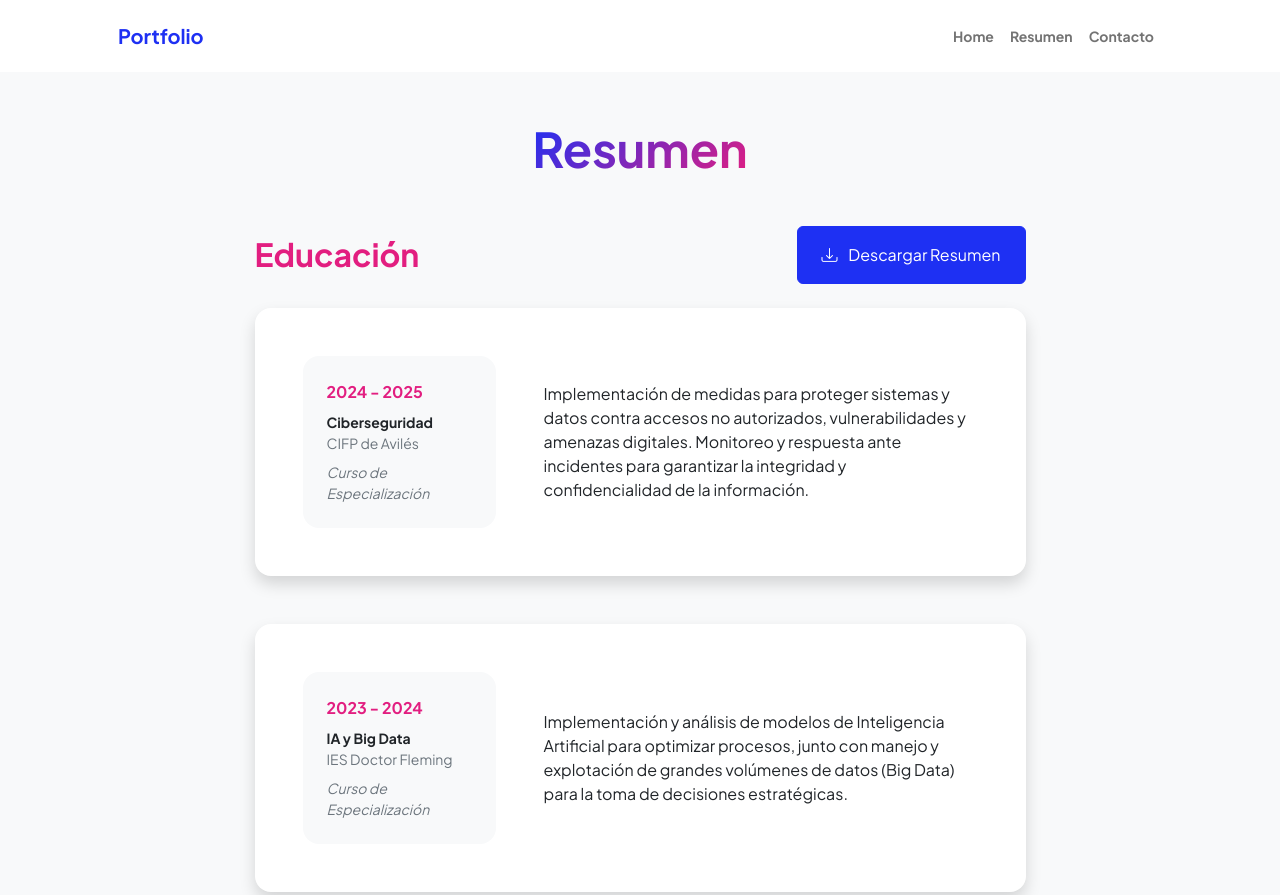
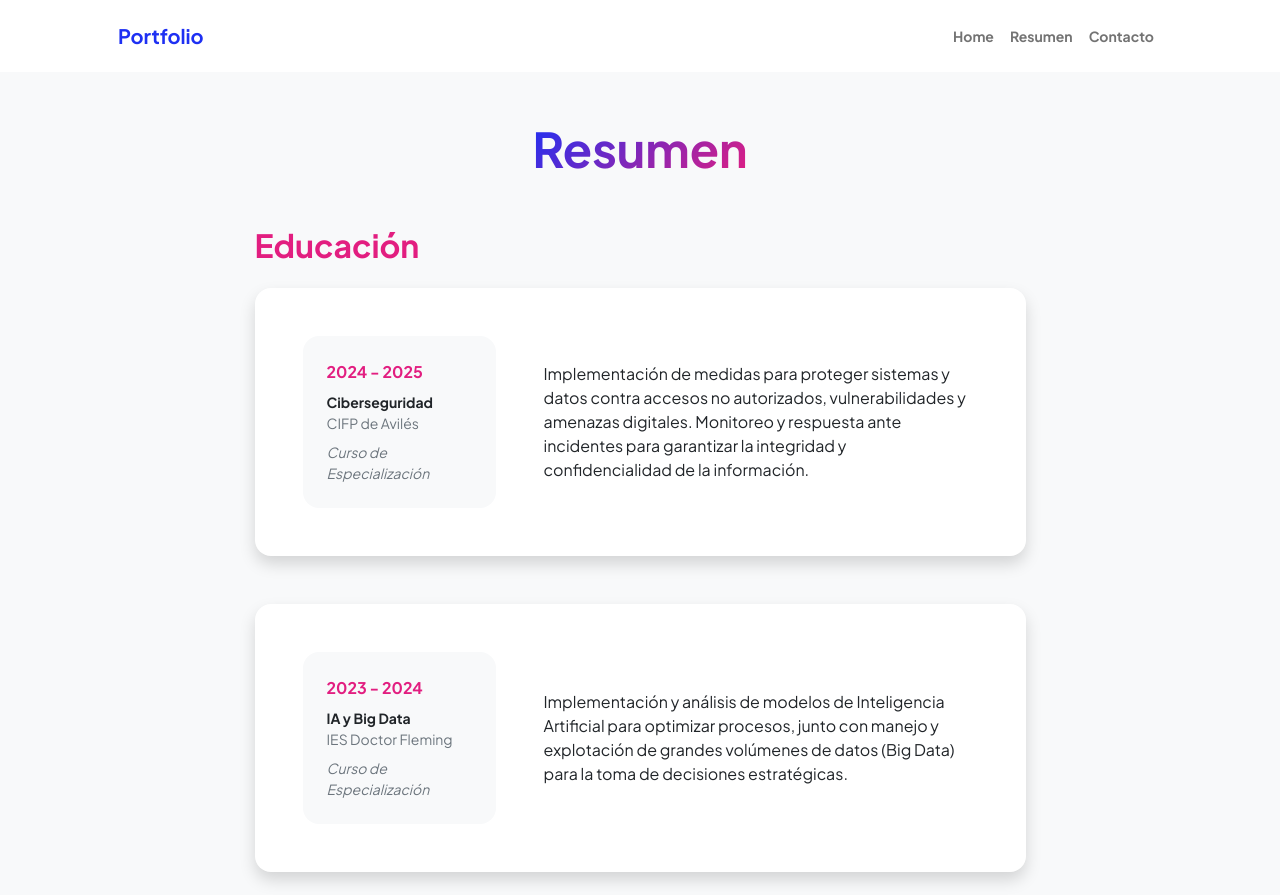
Before and after one commit to jorgerubin/jorgerubin.github.io, a plain HTML site: page resume.html in a window 1280 px wide. Shown: the top 895 px of the page. Drawn offline with nearby package versions, Linux system fonts and the light colour scheme.

Commit message:
update: resume

```diff
--- a/resume.html
+++ b/resume.html
@@ -48,10 +48,6 @@
                         <section>
                             <div class="carta-aba animate__animated d-flex align-items-center justify-content-between mb-4">
                                 <h2 class="text-secondary fw-bolder mb-0">Educación</h2>
-                                <a class="btn btn-primary px-4 py-3" href="#!">
-                                        <div class="d-inline-block bi bi-download me-2"></div>
-                                        Descargar Resumen
-                                </a>
                             </div>
 
                             <div class="opacity-0 carta-izq animate__animated card shadow border-0 rounded-4 mb-5">
```
